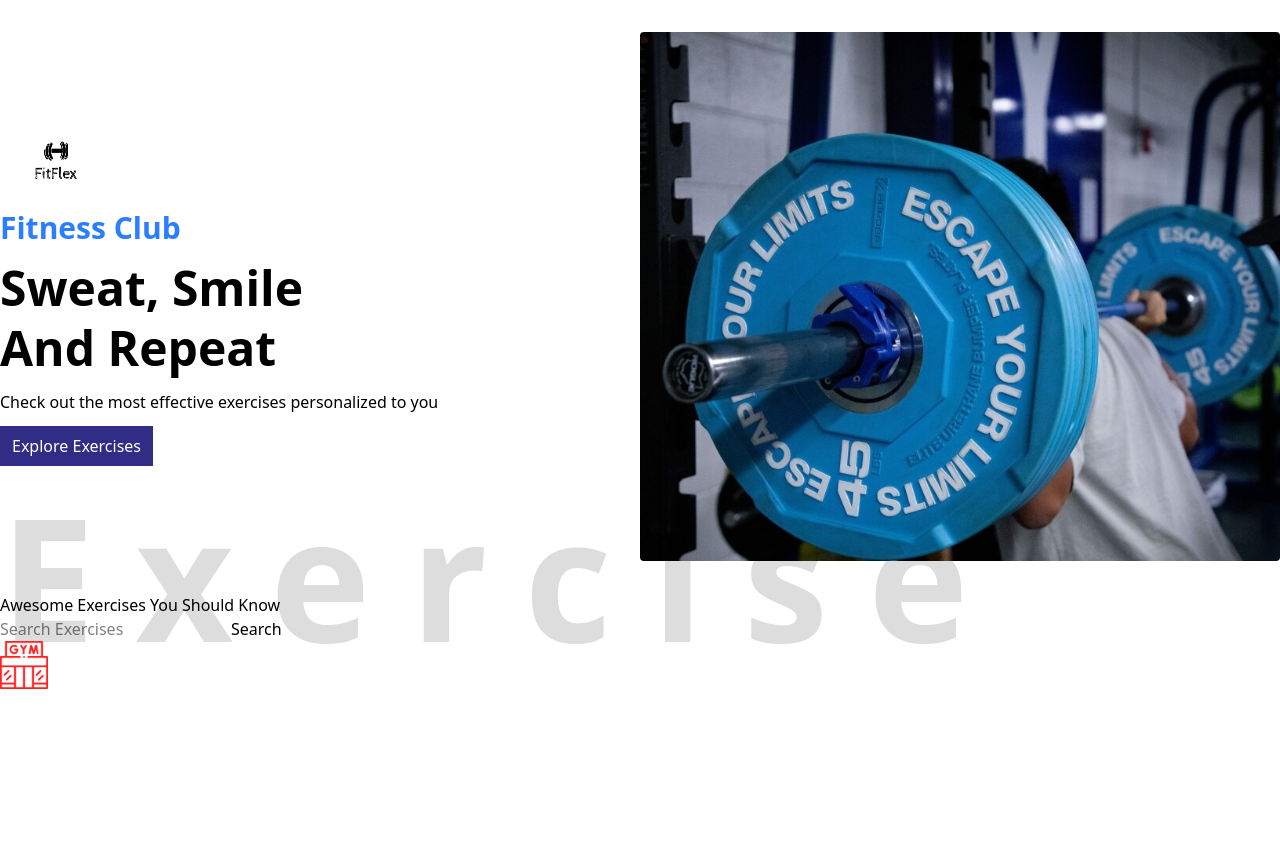
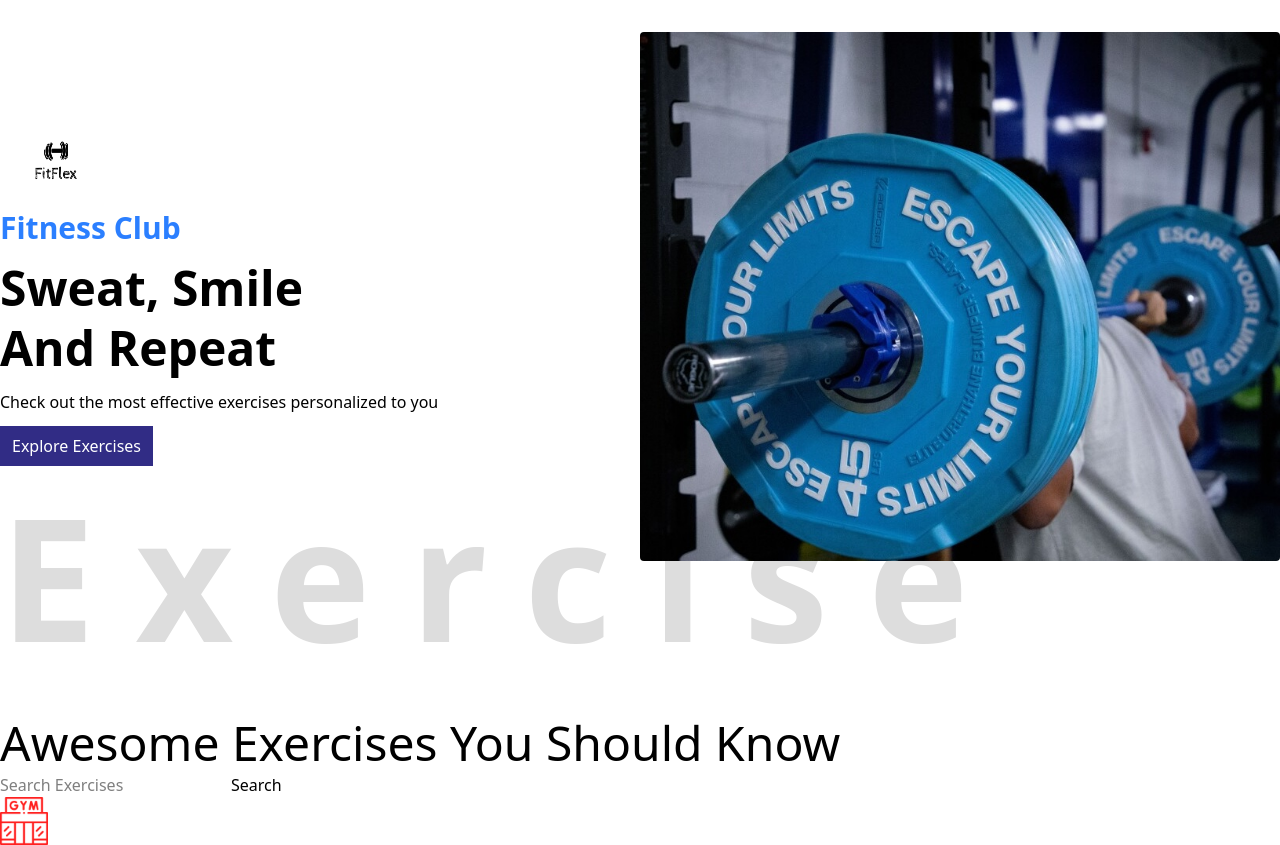
Before and after one commit to ilicc-sara/Fitness-App, a React (Vite) app: page / in a window 1280 px wide. Before the commit the page ends 800 px from the top, so only its background shows below. Built offline with nearby package versions, Linux system fonts and the light colour scheme.

Commit message:
. . .  .. .....

```diff
--- a/src/App.tsx
+++ b/src/App.tsx
@@ -28,9 +28,11 @@ function App() {
         </div>
       </section>
 
-      <section>
-        <div>
-          <h1>Awesome Exercises You Should Know</h1>
+      <section className="w-7xl !mx-auto !mt-38 ">
+        <div className="!mx-auto">
+          <h1 className="text-5xl font-medium leading-15">
+            Awesome Exercises You Should Know
+          </h1>
           <div>
             <input placeholder="Search Exercises" />
             <button>Search</button>
```
